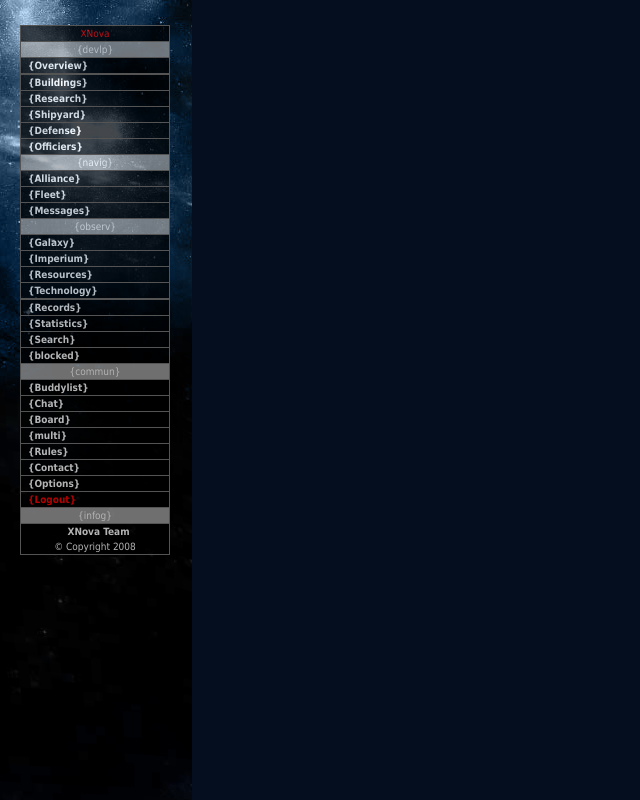
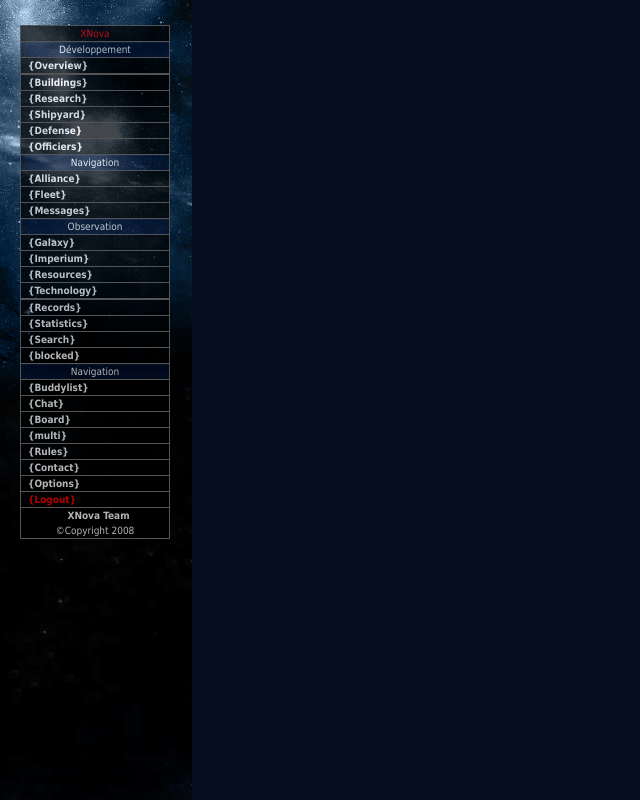
Before and after one commit to Benji265/projet, a PHP site: page /overview.php in a window 1280 px wide. Shown: the whole page, without its empty margins (0-640 px from the left). Run offline with PHP 8.4, Linux system fonts and the light colour scheme; grey boxes are pictures that could not be loaded.

Commit message:
Finission du left_menu

```diff
--- a/assets/css/left_menu.css
+++ b/assets/css/left_menu.css
@@ -113,3 +113,8 @@
     color: red;
     text-align: center;
 }
+
+.titleMenu{
+    text-align: center;
+    background: url(../img/bg1.gif);
+}
--- a/template/left_menu.php
+++ b/template/left_menu.php
@@ -7,9 +7,7 @@
             </td>
         </tr>
         <tr>
-            <td colspan="2" background="{dpath}img/bg1.gif">
-                <center>{devlp}</center>
-            </td>
+            <td colspan="2" class="titleMenu">Développement</td>
         </tr>
         <tr>
             <td colspan="2">
@@ -47,9 +45,8 @@
         </tr>
         <tr>
 
-            <td colspan="2" background="{dpath}img/bg1.gif">
-                <center>{navig}</center>
-            </td>
+            <td colspan="2" class="titleMenu">Navigation</td>
+
         </tr>
         <tr>
             <td colspan="2">
@@ -68,9 +65,8 @@
         </tr>
         <tr>
 
-            <td colspan="2" background="{dpath}img/bg1.gif">
-                <center>{observ}</center>
-            </td>
+            <td colspan="2" class="titleMenu">Observation</td>
+
         </tr>
         <tr>
             <td colspan="2">
@@ -118,9 +114,7 @@
         </tr>
         <tr>
 
-            <td colspan="2" background="{dpath}img/bg1.gif">
-                <center>{commun}</center>
-            </td>
+            <td colspan="2" class="titleMenu">Navigation</td>
         </tr>
         <tr>
             <td colspan="2">
@@ -161,19 +155,13 @@
         </tr>
         <tr>
             <td colspan="2">
-                <div><a href="javascript:top.location.href='logout.php'" style="color:red">{Logout}</a></div>
-            </td>
-        </tr>
-        <tr>
-            <td colspan="2" background="{dpath}img/bg1.gif">
-                <center>{infog}</center>
+                <div><a href="logout.php" style="color:red">{Logout}</a></div>
             </td>
         </tr>
         <tr>
             <td colspan="2">
-                <div>
-                    <center><a href="credit.php">XNova Team</a><br>&copy;
-                        Copyright 2008</center>
+                <div class="text-center">
+                    <a href="credit.php">XNova Team</a><br>&copy;Copyright 2008
                 </div>
             </td>
         </tr>
```
